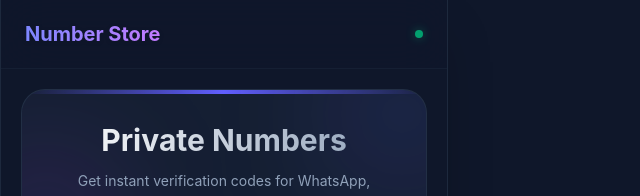
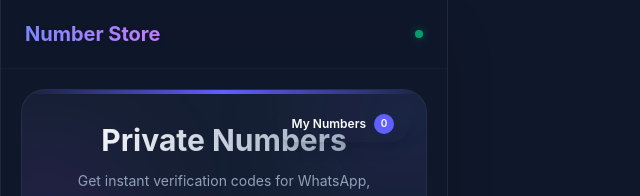
Before and after one commit to jacoubbakhouche/number, a React (Vite) app: page / in a window 1280 px wide. Shown: the top 196 px of the page, without its empty margins (0-640 px from the left). Built offline with nearby package versions, Linux system fonts and the light colour scheme; sample sign-in values are in the browser's storage.

Commit message:
Add My Numbers button to Home page header

```diff
--- a/src/pages/Home.tsx
+++ b/src/pages/Home.tsx
@@ -79,6 +79,19 @@ export const Home: React.FC = () => {
                 {/* Header Section */}
                 {!availableNumbers && (
                     <div className="mb-8 text-center relative overflow-hidden rounded-3xl bg-slate-800/50 p-8 border border-slate-700/50">
+                        {/* My Numbers Link (Added) */}
+                        <div className="absolute top-4 right-4 z-20">
+                            <button
+                                onClick={() => navigate('/history')}
+                                className="flex items-center gap-2 bg-slate-800 hover:bg-slate-700 text-white px-4 py-2 rounded-full text-xs font-semibold border border-slate-600 shadow-lg transition-transform hover:scale-105"
+                            >
+                                <span>My Numbers</span>
+                                <span className="bg-indigo-500 text-white w-5 h-5 flex items-center justify-center rounded-full text-[10px]">
+                                    {apiService.getMyOrders().length}
+                                </span>
+                            </button>
+                        </div>
+
                         <div className="absolute top-0 left-0 w-full h-1 bg-gradient-to-r from-transparent via-indigo-500 to-transparent"></div>
                         <div className="absolute -top-10 -right-10 w-32 h-32 bg-indigo-500/20 rounded-full blur-3xl"></div>
                         <div className="absolute -bottom-10 -left-10 w-32 h-32 bg-purple-500/20 rounded-full blur-3xl"></div>
```
